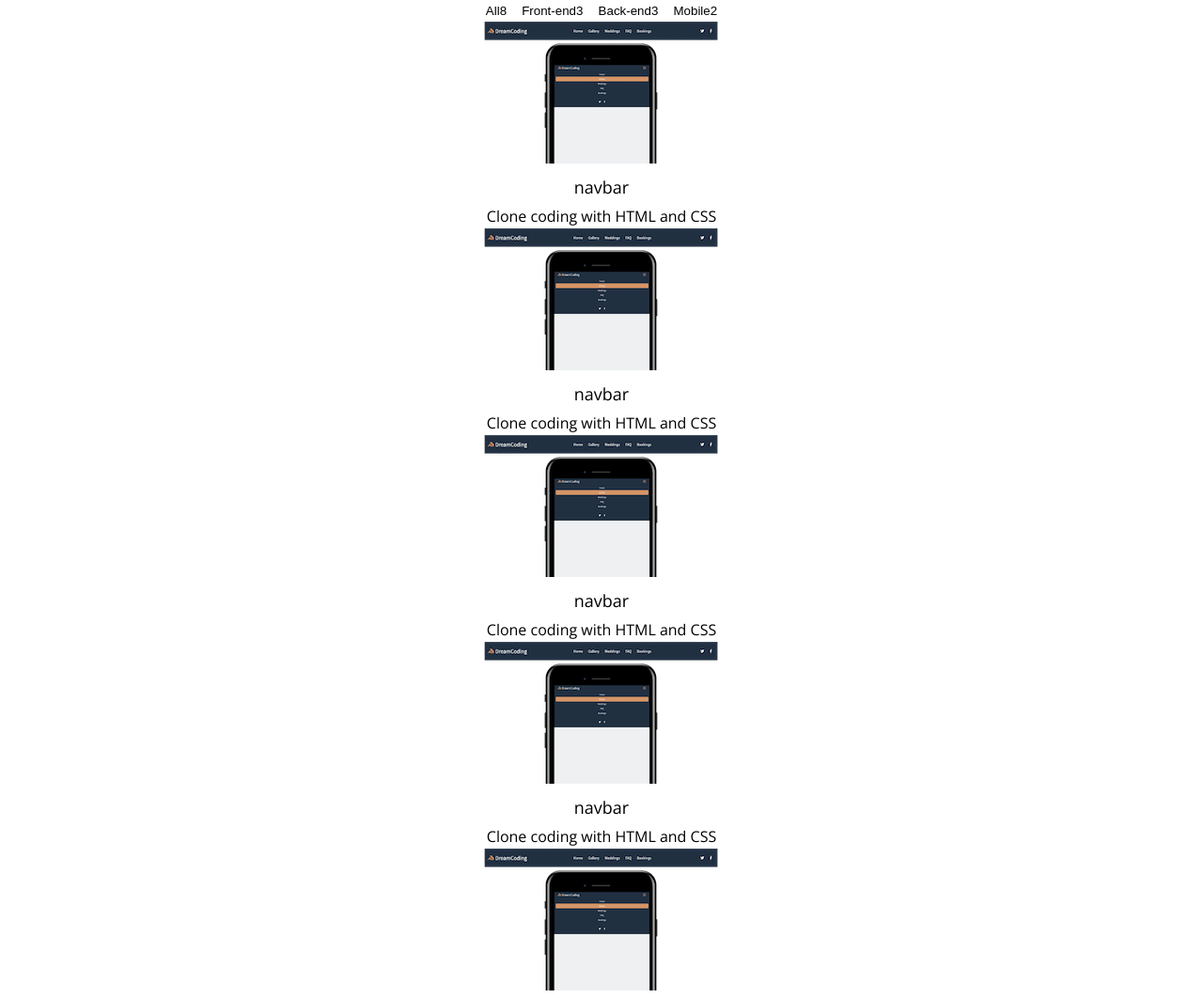
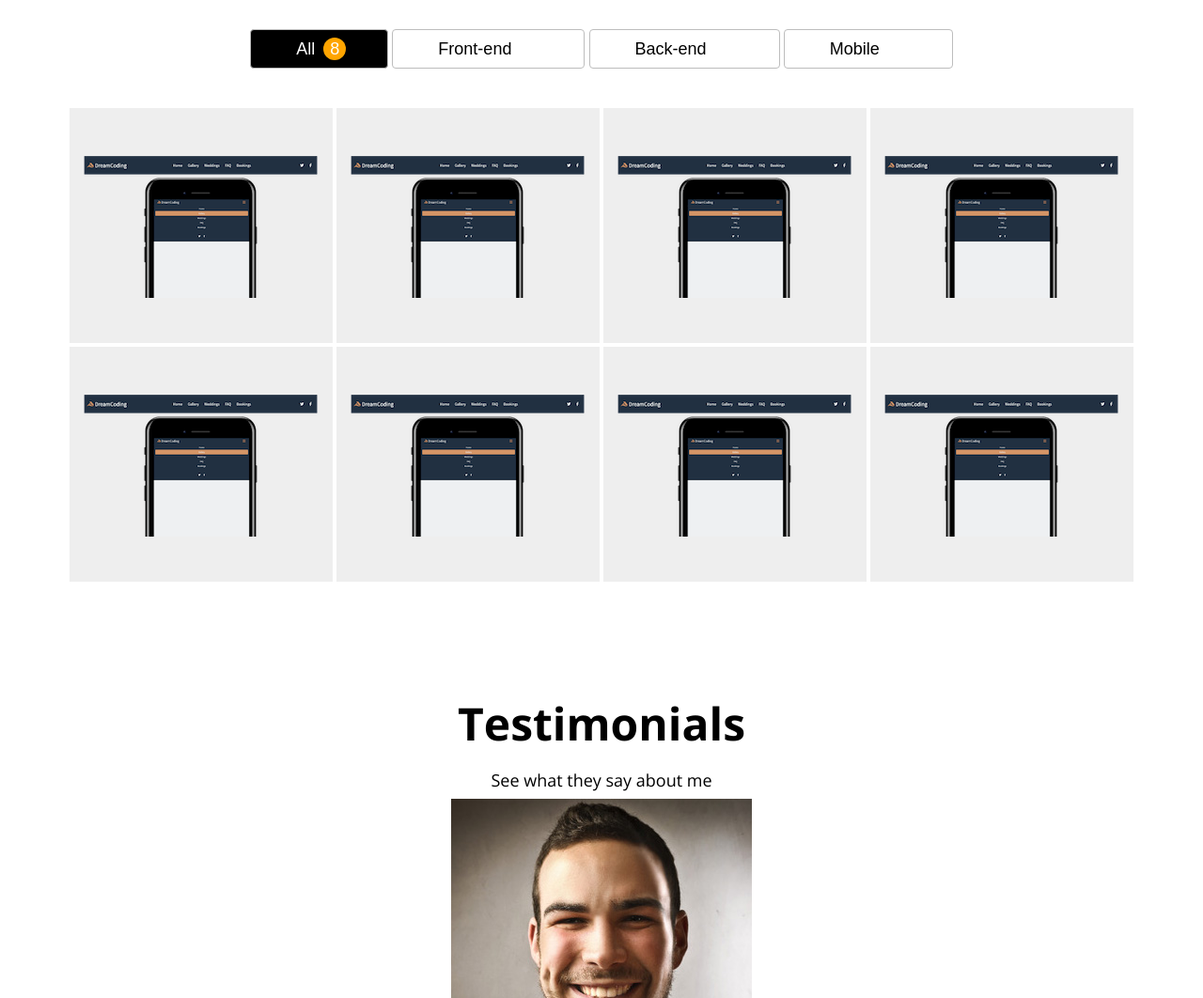
Before and after one commit to mangchhe/DreamCoding, a plain HTML site: page index.html in a window 1280 px wide. Shown: the part 2312-3374 px from the top of the page at 94% size. Drawn offline with nearby package versions, Linux system fonts and the light colour scheme.

Commit message:
CSS: Work

```diff
--- a/index.html
+++ b/index.html
@@ -202,82 +202,108 @@
       <h1>My Work</h1>
       <h3>Projects</h3>
       <div class="work__categories">
-        <button class="category__btn">
-          All<span class="category__count">8</span>
+        <button class="category__btn active">
+          All <span class="category__count">8</span>
         </button>
         <button class="category__btn">
-          Front-end<span class="category__count">3</span>
+          Front-end <span class="category__count">3</span>
         </button>
         <button class="category__btn">
-          Back-end<span class="category__count">3</span>
+          Back-end <span class="category__count">3</span>
         </button>
         <button class="category__btn">
-          Mobile<span class="category__count">2</span>
+          Mobile <span class="category__count">2</span>
         </button>
       </div>
       <div class="work__projects">
-        <a href="" class="project" target="blank"></a>
-        <img src="imgs/projects/navbar.png" alt="Navbar" />
+        <a href="" class="project" target="blank">
+          <img
+            src="imgs/projects/navbar.png"
+            alt="Navbar"
+            class="project__img"
+          />
           <div class="project__description">
             <h3>navbar</h3>
             <span>Clone coding with HTML and CSS</span>
           </div>
-      </div>
-      <div class="work__projects">
-        <a href="" class="project" target="blank"></a>
-        <img src="imgs/projects/navbar.png" alt="Navbar" />
+        </a>
+        <a href="" class="project" target="blank">
+          <img
+            src="imgs/projects/navbar.png"
+            alt="Navbar"
+            class="project__img"
+          />
           <div class="project__description">
             <h3>navbar</h3>
             <span>Clone coding with HTML and CSS</span>
           </div>
-      </div>
-      <div class="work__projects">
-        <a href="" class="project" target="blank"></a>
-        <img src="imgs/projects/navbar.png" alt="Navbar" />
+        </a>
+        <a href="" class="project" target="blank">
+          <img
+            src="imgs/projects/navbar.png"
+            alt="Navbar"
+            class="project__img"
+          />
           <div class="project__description">
             <h3>navbar</h3>
             <span>Clone coding with HTML and CSS</span>
           </div>
-      </div>
-      <div class="work__projects">
-        <a href="" class="project" target="blank"></a>
-        <img src="imgs/projects/navbar.png" alt="Navbar" />
+        </a>
+        <a href="" class="project" target="blank">
+          <img
+            src="imgs/projects/navbar.png"
+            alt="Navbar"
+            class="project__img"
+          />
           <div class="project__description">
             <h3>navbar</h3>
             <span>Clone coding with HTML and CSS</span>
           </div>
-      </div>
-      <div class="work__projects">
-        <a href="" class="project" target="blank"></a>
-        <img src="imgs/projects/navbar.png" alt="Navbar" />
+        </a>
+        <a href="" class="project" target="blank">
+          <img
+            src="imgs/projects/navbar.png"
+            alt="Navbar"
+            class="project__img"
+          />
           <div class="project__description">
             <h3>navbar</h3>
             <span>Clone coding with HTML and CSS</span>
           </div>
-      </div>
-      <div class="work__projects">
-        <a href="" class="project" target="blank"></a>
-        <img src="imgs/projects/navbar.png" alt="Navbar" />
+        </a>
+        <a href="" class="project" target="blank">
+          <img
+            src="imgs/projects/navbar.png"
+            alt="Navbar"
+            class="project__img"
+          />
           <div class="project__description">
             <h3>navbar</h3>
             <span>Clone coding with HTML and CSS</span>
           </div>
-      </div>
-      <div class="work__projects">
-        <a href="" class="project" target="blank"></a>
-        <img src="imgs/projects/navbar.png" alt="Navbar" />
+        </a>
+        <a href="" class="project" target="blank">
+          <img
+            src="imgs/projects/navbar.png"
+            alt="Navbar"
+            class="project__img"
+          />
           <div class="project__description">
             <h3>navbar</h3>
             <span>Clone coding with HTML and CSS</span>
           </div>
-      </div>
-      <div class="work__projects">
-        <a href="" class="project" target="blank"></a>
-        <img src="imgs/projects/navbar.png" alt="Navbar" />
+        </a>
+        <a href="" class="project" target="blank">
+          <img
+            src="imgs/projects/navbar.png"
+            alt="Navbar"
+            class="project__img"
+          />
           <div class="project__description">
             <h3>navbar</h3>
             <span>Clone coding with HTML and CSS</span>
           </div>
+        </a>
       </div>
     </section>
     <!-- Testimonials -->
--- a/style.css
+++ b/style.css
@@ -285,3 +285,101 @@ button {
 .etc {
   padding: 20px;
 }
+
+/* Work */
+
+.work__categories {
+  margin: 40px;
+}
+
+.category__btn {
+  border: 1px solid var(--color-dark-white);
+  border-radius: var(--size-border-radius);
+  font-size: var(--font-regular);
+  padding: 8px 48px;
+}
+
+.category__btn.active,
+.category__btn:hover {
+  background-color: var(--color-black);
+  color: var(--color-white);
+}
+
+.category__btn.active .category__count,
+.category__btn:hover .category__count {
+  opacity: 1;
+  top: 0;
+}
+
+.category__count {
+  background-color: orange;
+  border-radius: 50%;
+  color: var(--color-white);
+  height: 24px;
+  width: 24px;
+  display: inline-block;
+  line-height: 24px;
+  position: relative;
+  top: -20px;
+  left: 4px;
+  opacity: 0;
+  transition: all var(--animation-duration) ease-in;
+}
+
+.work__projects {
+  display: flex;
+  flex-wrap: wrap;
+  justify-content: center;
+}
+
+.project {
+  position: relative;
+  width: 280px;
+  height: 250px;
+  margin: 2px;
+  background-color: var(--color-light-white);
+  display: flex;
+  justify-content: center;
+  align-items: center;
+}
+
+.project__img {
+  max-height: 100%;
+  max-width: 100%;
+}
+
+.project__description {
+  background-color: black;
+  width: 100%;
+  height: 100%;
+  position: absolute;
+  top: 0;
+  left: 0;
+  display: flex;
+  flex-direction: column;
+  justify-content: center;
+  opacity: 0;
+  transition: all var(--animation-duration) ease-in;
+  transform: translateY(20px);
+}
+
+.project:hover .project__description {
+  opacity: 0.8;
+  transform: translateY(0px);
+}
+
+.project__description h3 {
+  color: var(--color-white);
+}
+
+.project__description h3:after {
+  content: "";
+  display: block;
+  position: relative;
+  left: 50%;
+  width: 25px;
+  height: 2px;
+  margin-left: -12px;
+  margin-top: 8px;
+  background-color: var(--color-dark-white);
+}
```
Lines whose indentation alone changed are shown as unchanged.
